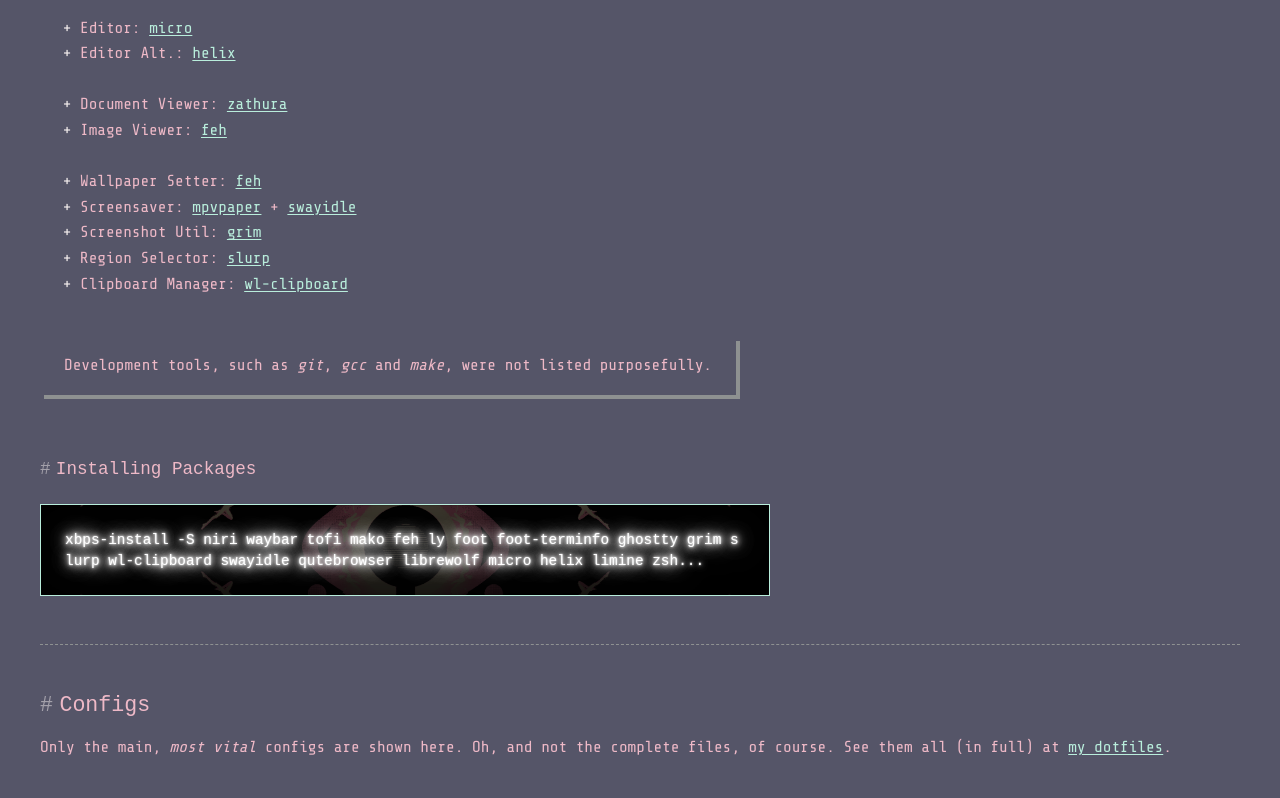
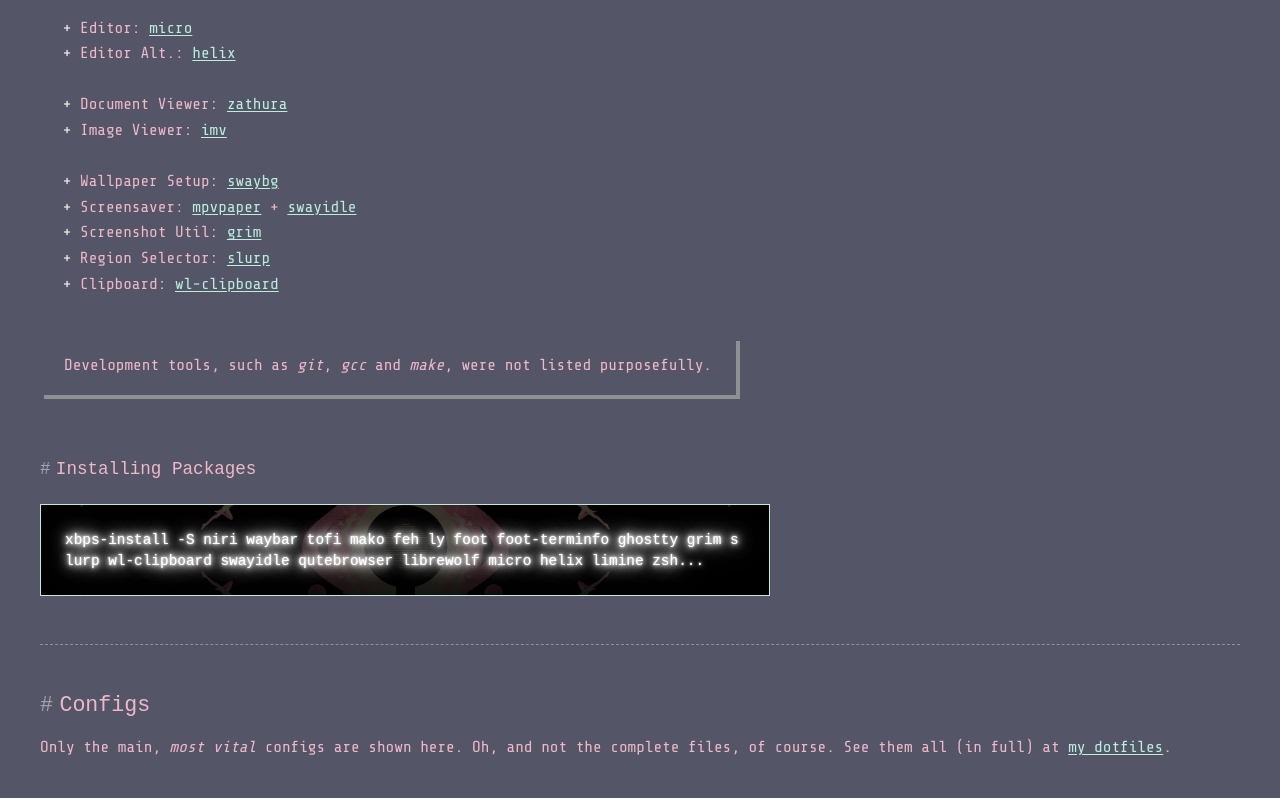
Before and after one commit to bxavaby/nea, a website: page entries/ntr.html in a window 1280 px wide. Shown: the part 1740-2538 px from the top of the page. Drawn offline with Linux system fonts and the light colour scheme; a web font is replaced by a local one.

Commit message:
fix: replace feh with better options

```diff
--- a/entries/ntr.html
+++ b/entries/ntr.html
@@ -309,24 +309,24 @@
                 <li>
                     Image Viewer:
                     <a
-                        href="https://feh.finalrewind.org/"
+                        href="https://sr.ht/~exec64/imv/"
                         target="_blank"
                         rel="noopener noreferrer"
                         class="view-more"
-                        >feh</a
+                        >imv</a
                     >
                 </li>
 
                 <br />
 
                 <li>
-                    Wallpaper Setter:
+                    Wallpaper Setup:
                     <a
-                        href="https://feh.finalrewind.org/"
+                        href="https://github.com/swaywm/swaybg"
                         target="_blank"
                         rel="noopener noreferrer"
                         class="view-more"
-                        >feh</a
+                        >swaybg</a
                     >
                 </li>
                 <li>
@@ -368,7 +368,7 @@
                     >
                 </li>
                 <li>
-                    Clipboard Manager:
+                    Clipboard:
                     <a
                         href="https://github.com/bugaevc/wl-clipboard"
                         target="_blank"
@@ -545,7 +545,7 @@
 
             <blockquote>
                 Every screensaver is, in reality, a <code>.mp4</code> file with
-                a resolution of 1366x768 pixels, to perfectly fit the setup.
+                a resolution of 1366x768 pixels, which perfectly fits the setup.
                 <br />
                 For the purpose of showcasing, I have converted a few to
                 <code>.gif</code> and imported them into this section.
```
